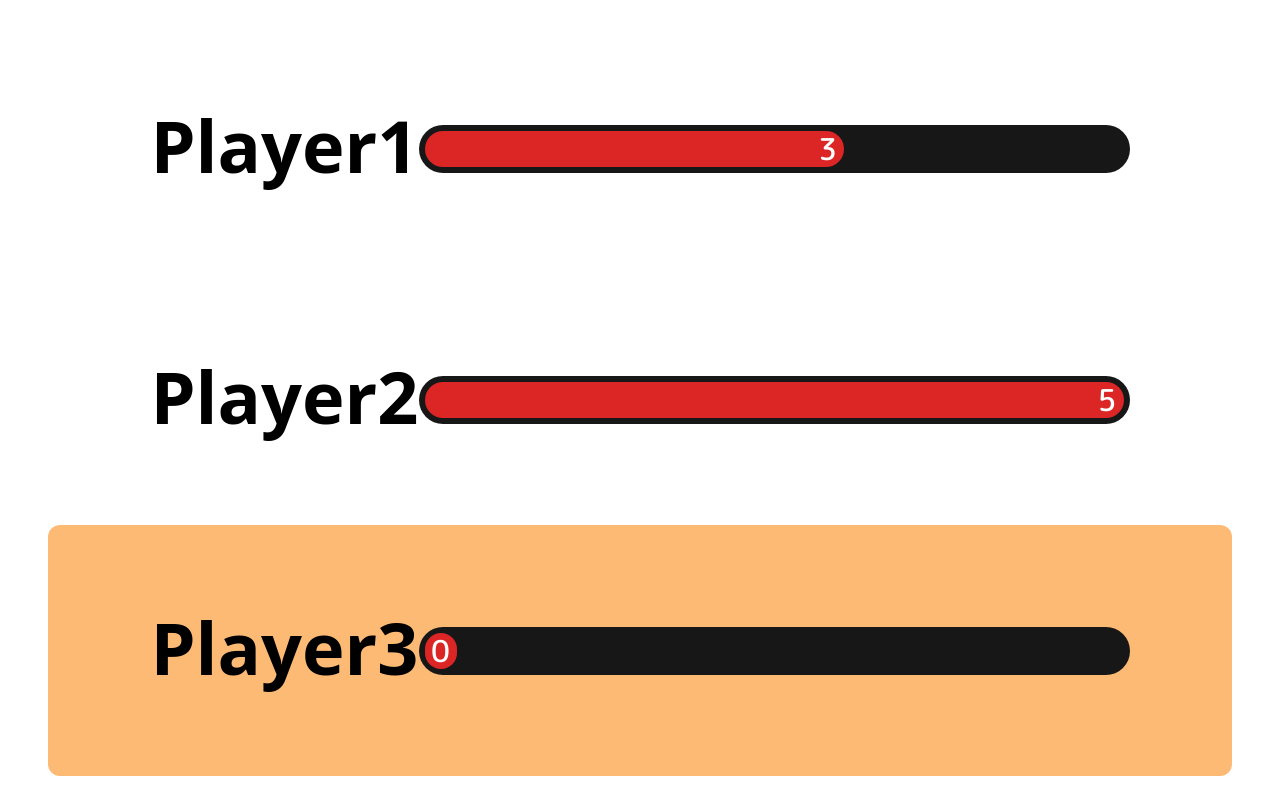
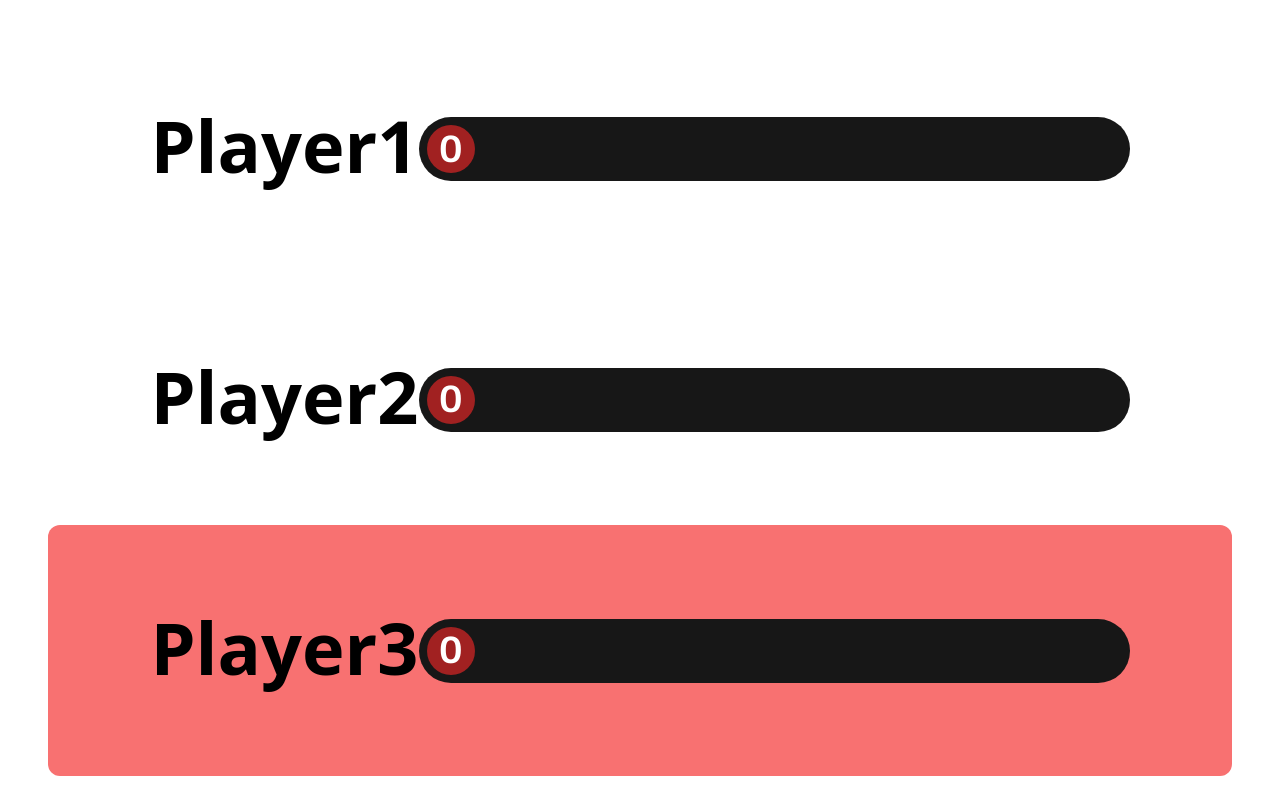
Before and after one commit to ncovercash/scoreboard, a React (Create React App) app: page / in a window 1280 px wide. Built offline with nearby package versions, Linux system fonts and the light colour scheme; a web font is replaced by a local one.

Commit message:
Add transitions for width and color, improve sizes

```diff
--- a/src/ScoreBar.tsx
+++ b/src/ScoreBar.tsx
@@ -7,17 +7,20 @@ interface Props {
 
 const ScoreBar: FunctionComponent<Props> = (props: Props) => {
   return (
-    <div className="h-12 w-full rounded-full bg-neutral-900">
+    <div className="h-16 w-full rounded-full bg-neutral-900">
       <div
-        className="h-9 ml-1.5 mt-1.5 rounded-full bg-red-600 flex items-center justify-end"
+        className="h-12 ml-2 mt-2 rounded-full bg-red-600 bg-opacity-70 flex items-center justify-end transition-width duration-2000"
         style={{
-          minWidth: "2rem",
-          width: `calc(calc(100% - 0.75rem) * ${props.score / props.maxScore})`,
+          minWidth: "3rem",
+          width:
+            props.maxScore === 0
+              ? "3rem"
+              : `calc(calc(100% - 1rem) * ${props.score / props.maxScore})`,
         }}
       >
         <p
-          className="text-white font-round font-medium text-3xl"
-          style={{ paddingRight: "0.45rem" }}
+          className="text-white font-round font-semibold text-4xl"
+          style={{ paddingRight: "0.8rem", paddingBottom: "0.1rem" }}
         >
           {props.score}
         </p>
--- a/src/Scoreboard.tsx
+++ b/src/Scoreboard.tsx
@@ -7,6 +7,7 @@ export default function Scoreboard() {
     <div className="flex flex-col h-full">
       {config.map((player) => (
         <ScoreboardRow
+          key={player.name}
           playerName={player.name}
           score={player.score}
           maxScore={maxScore}
--- a/src/ScoreboardRow.tsx
+++ b/src/ScoreboardRow.tsx
@@ -10,10 +10,11 @@ interface Props {
 
 export const highlights = [
   "bg-transparent",
-  "bg-red-300",
+  "bg-red-400",
   "bg-orange-300",
-  "bg-lime-300",
+  "bg-lime-500",
   "bg-blue-300",
+  "bg-fuchsia-400",
 ];
 
 const ScoreboardRow: FunctionComponent<Props> = ({
@@ -32,7 +33,7 @@ const ScoreboardRow: FunctionComponent<Props> = ({
   return (
     <>
       <div
-        className={`flex-1 flex justify-center align-center rounded-xl ${highlights[highlight]}`}
+        className={`flex-1 flex justify-center align-center rounded-xl transition-bg-color ${highlights[highlight]}`}
       >
         <div className="w-1/5 flex flex-col justify-center">
           <h1 className="font-heading font-bold text-7xl text-right pb-2">
--- a/src/config.ts
+++ b/src/config.ts
@@ -5,9 +5,9 @@ interface Player {
 }
 
 const config: Player[] = [
-  { name: "Player1", score: 3 },
-  { name: "Player2", score: 5 },
-  { name: "Player3", score: 0, highlight: 2 },
+  { name: "Player1", score: 0 },
+  { name: "Player2", score: 0 },
+  { name: "Player3", score: 0, highlight: 1 },
 ];
 
 export default config;
--- a/tailwind.config.js
+++ b/tailwind.config.js
@@ -1,7 +1,15 @@
 module.exports = {
   content: ["./src/**/*.{js,jsx,ts,tsx}"],
   theme: {
-    extend: {},
+    extend: {
+      transitionProperty: {
+        "width": "width",
+        "bg-color": "background-color",
+      },
+      transitionDuration: {
+        2000: "2000ms",
+      },
+    },
     fontFamily: {
       heading: `"Averia Sans Libre", sans, sans-serif`,
       round: `"M PLUS Rounded 1c", sans, sans-serif`,
```
